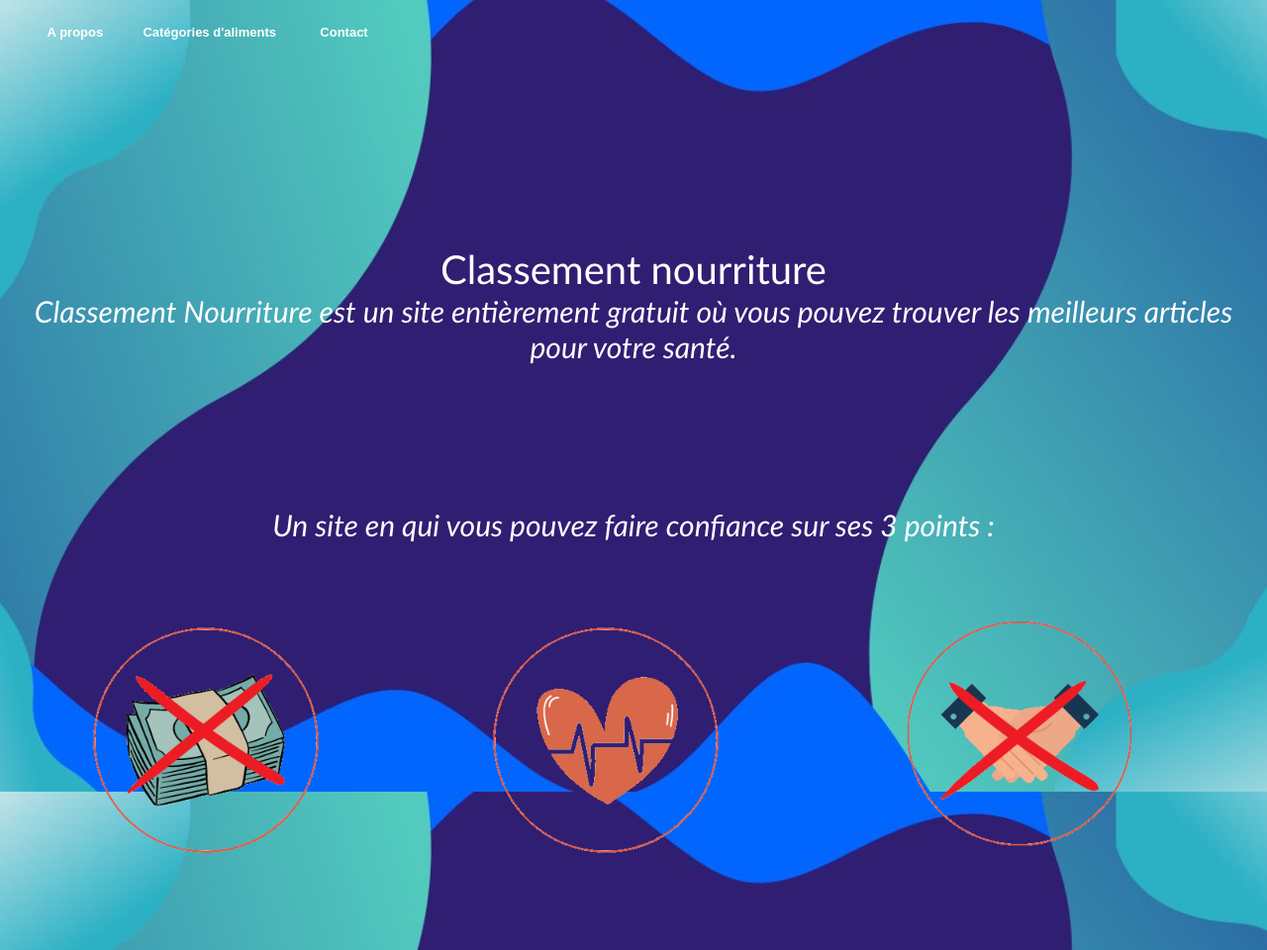
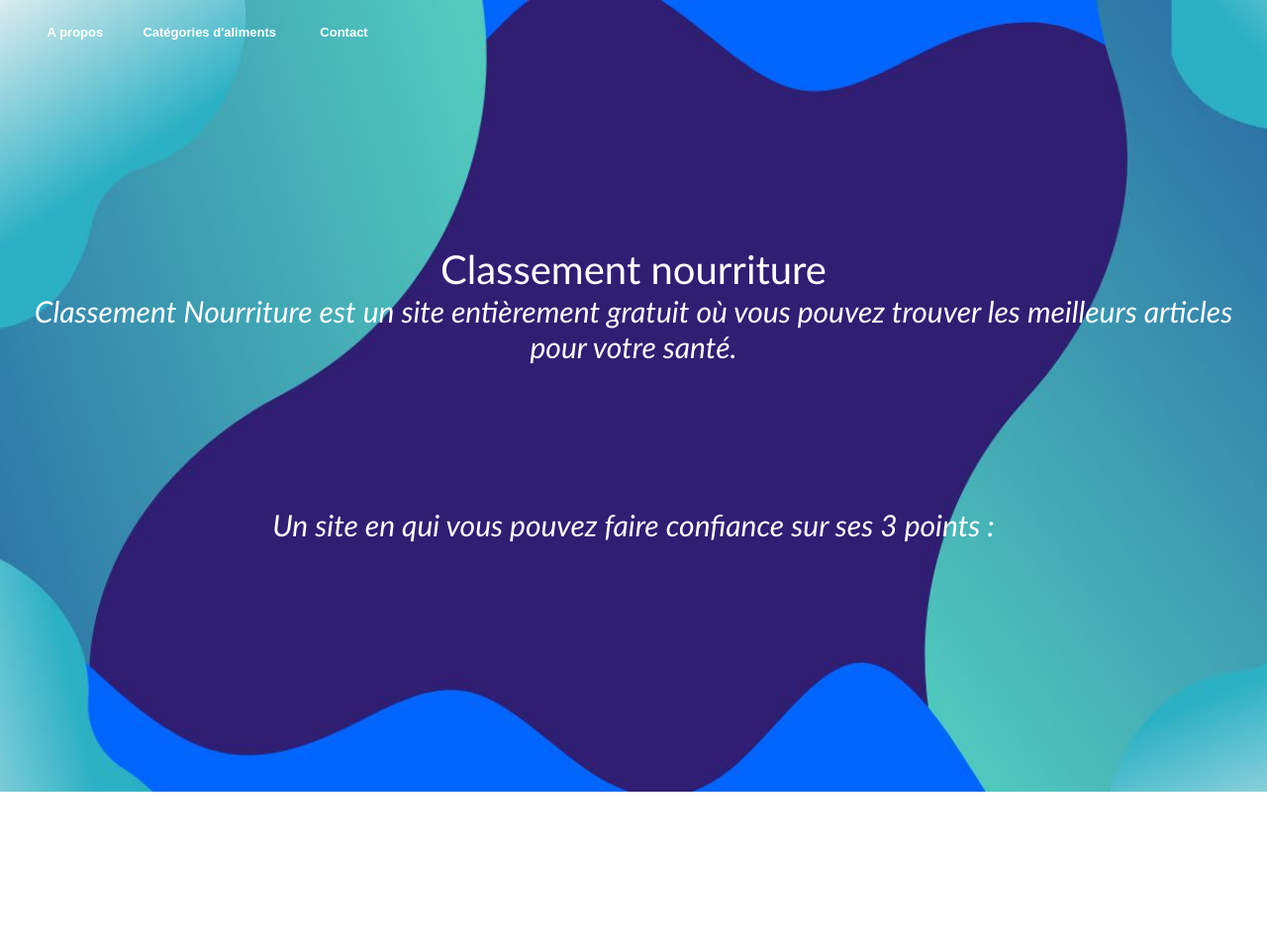
Before and after one commit to JulianoM8103/Classement-Nourriture, a website: page Index.html in a window 1280 px wide. Shown: the whole page at 99% size. After the commit the page ends 800 px from the top, so only its background shows below. Drawn offline with nearby package versions, Linux system fonts and the light colour scheme.

Commit message:
Signed-off-by: unknown <juliano8103@hotmail.com>

```diff
--- a/Index.html
+++ b/Index.html
@@ -31,7 +31,6 @@
     <center><div class="Title"><br><br><br><br><br>Classement nourriture</div></center>
     <center><div class="TitleIntro"> Classement Nourriture est un site entièrement gratuit où vous pouvez trouver les meilleurs articles pour votre santé.</div></center>
     <center><div class="Intro"> <br><br><br><br> Un site en qui vous pouvez faire confiance sur ses 3 points :</div></center>
-    <img src="files/img/Gratuit.png" alt="" class="imgintro"> <img src="files/img/Santé.png" alt="" class="imgintro"> <img src="files/img/Pas sponsorisé.png" alt="" class="imgintro">
 
 </body>
 
--- a/files/style/style img.css
+++ b/files/style/style img.css
@@ -4,7 +4,3 @@ body {
     background-repeat: no-repeat;
     background-size: cover;
 }
-
-.imgintro {
-    height: 400px;
-}
```
